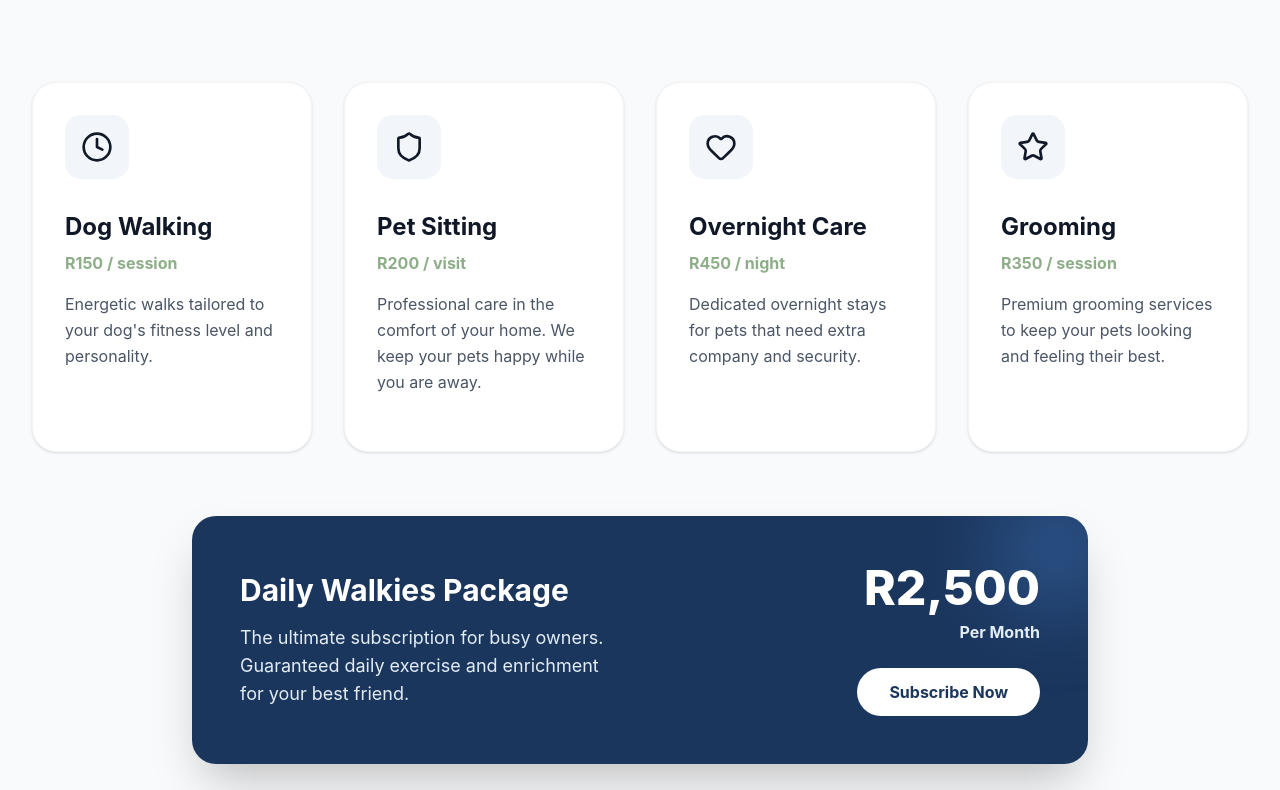
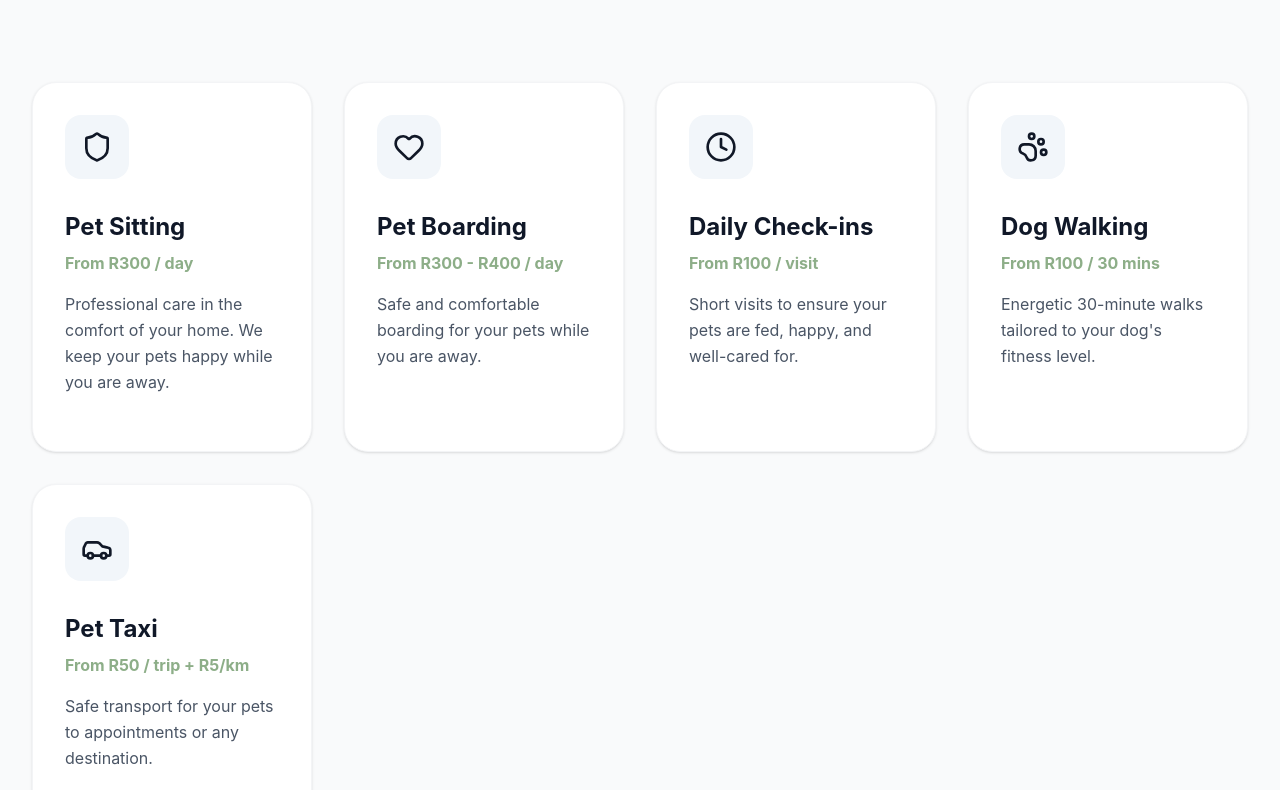
Before and after one commit to Johno2146/ktps.co.za, a React (Vite) app: page / in a window 1280 px wide. Shown: the part 1010-1800 px from the top of the page. Built offline with nearby package versions, Linux system fonts and the light colour scheme.

Commit message:
Updated pricing, founder photos, titles to Co-Founder

```diff
--- a/src/pages/About.jsx
+++ b/src/pages/About.jsx
@@ -65,19 +65,17 @@ const About = () => {
           <div className="grid grid-cols-1 md:grid-cols-2 gap-16 max-w-4xl mx-auto">
             <div>
               <div className="aspect-square bg-gray-200 rounded-3xl mb-8 overflow-hidden shadow-lg">
-                <img src="https://images.unsplash.com/photo-1438761681033-6461ffad8d80?auto=format&fit=crop&q=80&w=400" alt="Kaylea" className="w-full h-full object-cover" />
+                <img src="/kaylea.jpg" alt="Kaylea" className="w-full h-full object-cover" />
               </div>
               <h3 className="text-3xl font-bold text-gray-900 mb-2">Kaylea</h3>
-              <p className="text-primary-600 font-bold mb-4 uppercase tracking-wider">Co-Founder & Pet Expert</p>
-              <p className="text-gray-600">With 10+ years of experience in veterinary nursing, Kaylea ensures all pets receive expert medical attention if needed.</p>
+              <p className="text-primary-600 font-bold mb-4 uppercase tracking-wider">Co-Founder</p>
             </div>
             <div>
               <div className="aspect-square bg-gray-200 rounded-3xl mb-8 overflow-hidden shadow-lg">
-                <img src="https://images.unsplash.com/photo-1544005313-94ddf0286df2?auto=format&fit=crop&q=80&w=400" alt="Tenielle" className="w-full h-full object-cover" />
+                <img src="/tenielle.jpg" alt="Tenielle" className="w-full h-full object-cover" />
               </div>
               <h3 className="text-3xl font-bold text-gray-900 mb-2">Tenielle</h3>
-              <p className="text-primary-600 font-bold mb-4 uppercase tracking-wider">Co-Founder & Dog Trainer</p>
-              <p className="text-gray-600">Tenielle is a certified animal behaviorist specializing in positive reinforcement training and enrichment.</p>
+              <p className="text-primary-600 font-bold mb-4 uppercase tracking-wider">Co-Founder</p>
             </div>
           </div>
         </div>
--- a/src/pages/Home.jsx
+++ b/src/pages/Home.jsx
@@ -1,32 +1,38 @@
 import React from 'react';
-import { Shield, Clock, Heart, Star, ChevronRight } from 'lucide-react';
+import { Shield, Clock, Heart, Car, ChevronRight, PawPrint } from 'lucide-react';
 import { Link } from 'react-router-dom';
 
 const Home = () => {
   const services = [
     {
-      title: 'Dog Walking',
-      description: 'Energetic walks tailored to your dog\'s fitness level and personality.',
-      rate: 'R150 / session',
+      title: 'Pet Sitting',
+      description: 'Professional care in the comfort of your home. We keep your pets happy while you are away.',
+      rate: 'From R300 / day',
+      icon: <Shield className="h-8 w-8 text-primary-600" />,
+    },
+    {
+      title: 'Pet Boarding',
+      description: 'Safe and comfortable boarding for your pets while you are away.',
+      rate: 'From R300 - R400 / day',
+      icon: <Heart className="h-8 w-8 text-primary-600" />,
+    },
+    {
+      title: 'Daily Check-ins',
+      description: 'Short visits to ensure your pets are fed, happy, and well-cared for.',
+      rate: 'From R100 / visit',
       icon: <Clock className="h-8 w-8 text-primary-600" />,
     },
     {
-      title: 'Pet Sitting',
-      description: 'Professional care in the comfort of your home. We keep your pets happy while you are away.',
-      rate: 'R200 / visit',
-      icon: <Shield className="h-8 w-8 text-primary-600" />,
+      title: 'Dog Walking',
+      description: 'Energetic 30-minute walks tailored to your dog\'s fitness level.',
+      rate: 'From R100 / 30 mins',
+      icon: <PawPrint className="h-8 w-8 text-primary-600" />,
     },
     {
-      title: 'Overnight Care',
-      description: 'Dedicated overnight stays for pets that need extra company and security.',
-      rate: 'R450 / night',
-      icon: <Heart className="h-8 w-8 text-primary-600" />,
-    },
-    {
-      title: 'Grooming',
-      description: 'Premium grooming services to keep your pets looking and feeling their best.',
-      rate: 'R350 / session',
-      icon: <Star className="h-8 w-8 text-primary-600" />,
+      title: 'Pet Taxi',
+      description: 'Safe transport for your pets to appointments or any destination.',
+      rate: 'From R50 / trip + R5/km',
+      icon: <Car className="h-8 w-8 text-primary-600" />,
     },
   ];
 
@@ -85,6 +91,10 @@ const Home = () => {
             ))}
           </div>
 
+          <div className="text-center mb-20 text-gray-500 font-medium italic bg-white p-6 rounded-2xl shadow-sm border border-gray-100 max-w-2xl mx-auto">
+            Note: Costs depend on the quantity of pets and any additional requirements.
+          </div>
+
           {/* Subscription Package */}
           <div className="max-w-4xl mx-auto bg-primary-600 rounded-3xl p-8 md:p-12 shadow-2xl relative overflow-hidden text-white">
              <div className="absolute top-0 right-0 -mt-8 -mr-8 w-32 h-32 bg-primary-500 rounded-full opacity-50 blur-2xl" />
```
Also changed, not shown: public/kaylea.jpg (added), public/tenielle.jpg (added).
